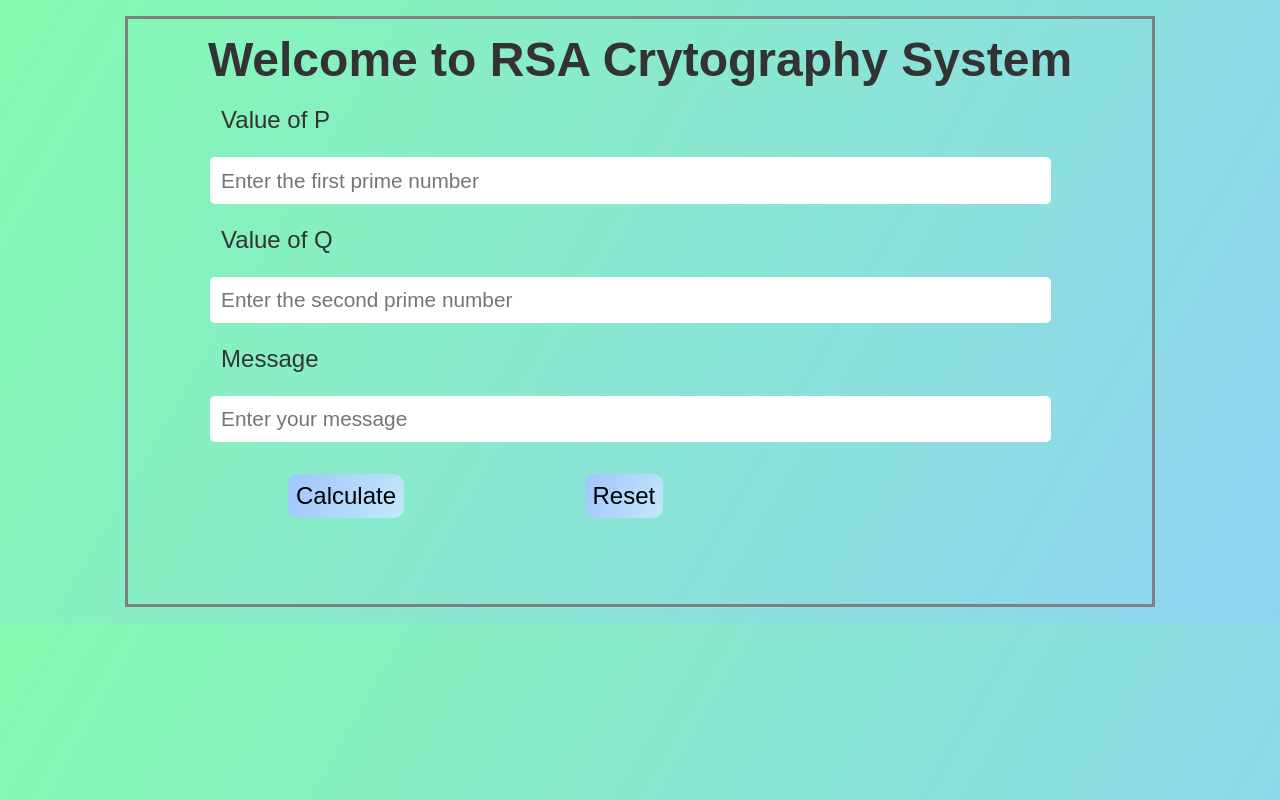
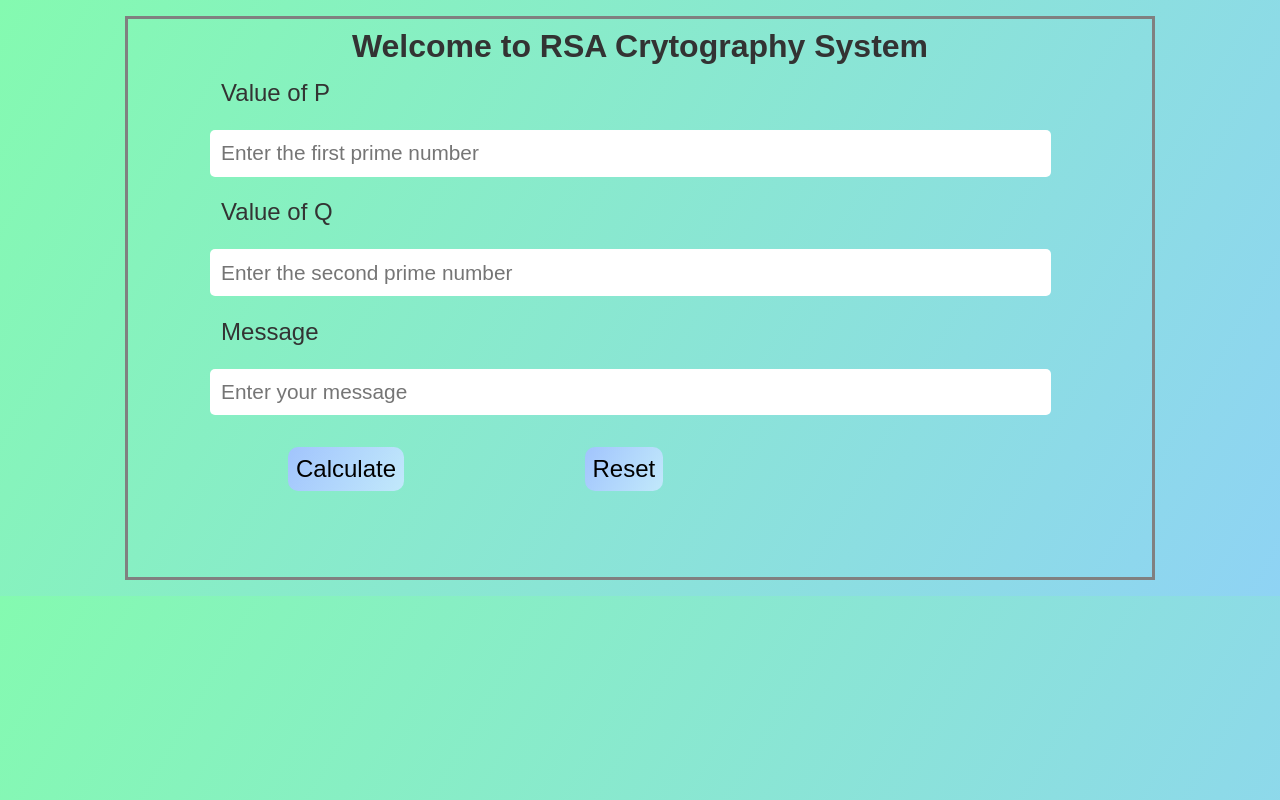
Before and after one commit to ngirimana/RSA, a plain HTML site: page index.html in a window 1280 px wide. Drawn offline with Linux system fonts and the light colour scheme.

Commit message:
reduce title font

```diff
--- a/style.css
+++ b/style.css
@@ -22,13 +22,11 @@
     }
 
     #title {
-        font-size: 3rem;
+        font-size: 2rem;
         text-align: center;
     }
 
-    #p,
-    #q,
-    #msg {
+    #p, #q, #msg {
         width: 80%;
         margin: 1rem 8%;
         padding: 0.7rem;
```
